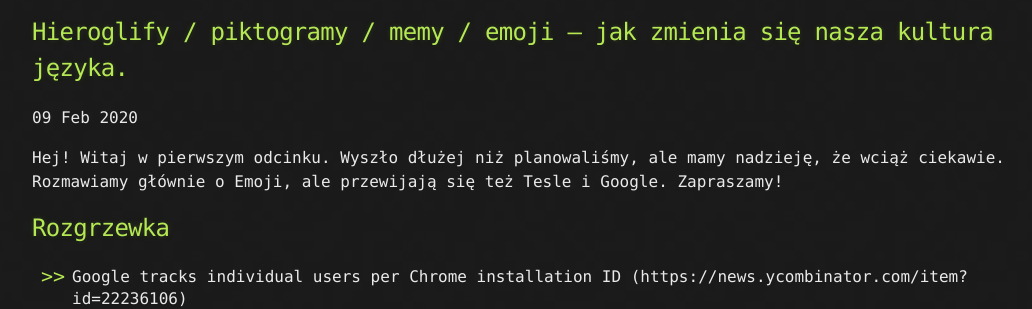
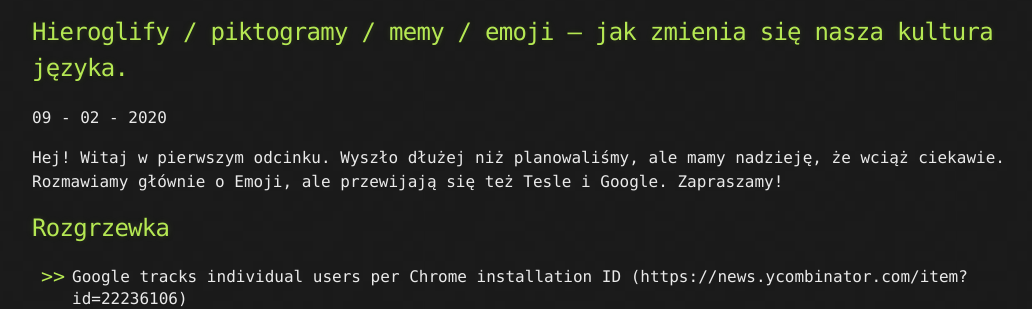
Before and after one commit to QuantumDamage/rozmowki-techno-logiczne, a Jekyll site: the page built from _posts/2020-02-09-001.md, in a window 1280 px wide. Shown: the part 130-439 px from the top of the page, without its empty margins (108-1140 px from the left). Built offline with Jekyll 4.4.1, drawn with Linux system fonts in a browser that asks for light colours.

Commit message:
zmiana daty

```diff
--- a/_layouts/post.html
+++ b/_layouts/post.html
@@ -4,6 +4,6 @@ layout: default
 
 <article>
   <h2>{{ page.title }}</h2>
-  <time datetime="{{ page.date | date_to_xmlschema }}" class="by-line">{{ page.date | date_to_string }}</time>
+  <time datetime="{{ page.date | date_to_xmlschema }}" class="by-line">{{ page.date | date: "%d - %m - %Y"  }}</time>
   {{ content }}
 </article>
```
